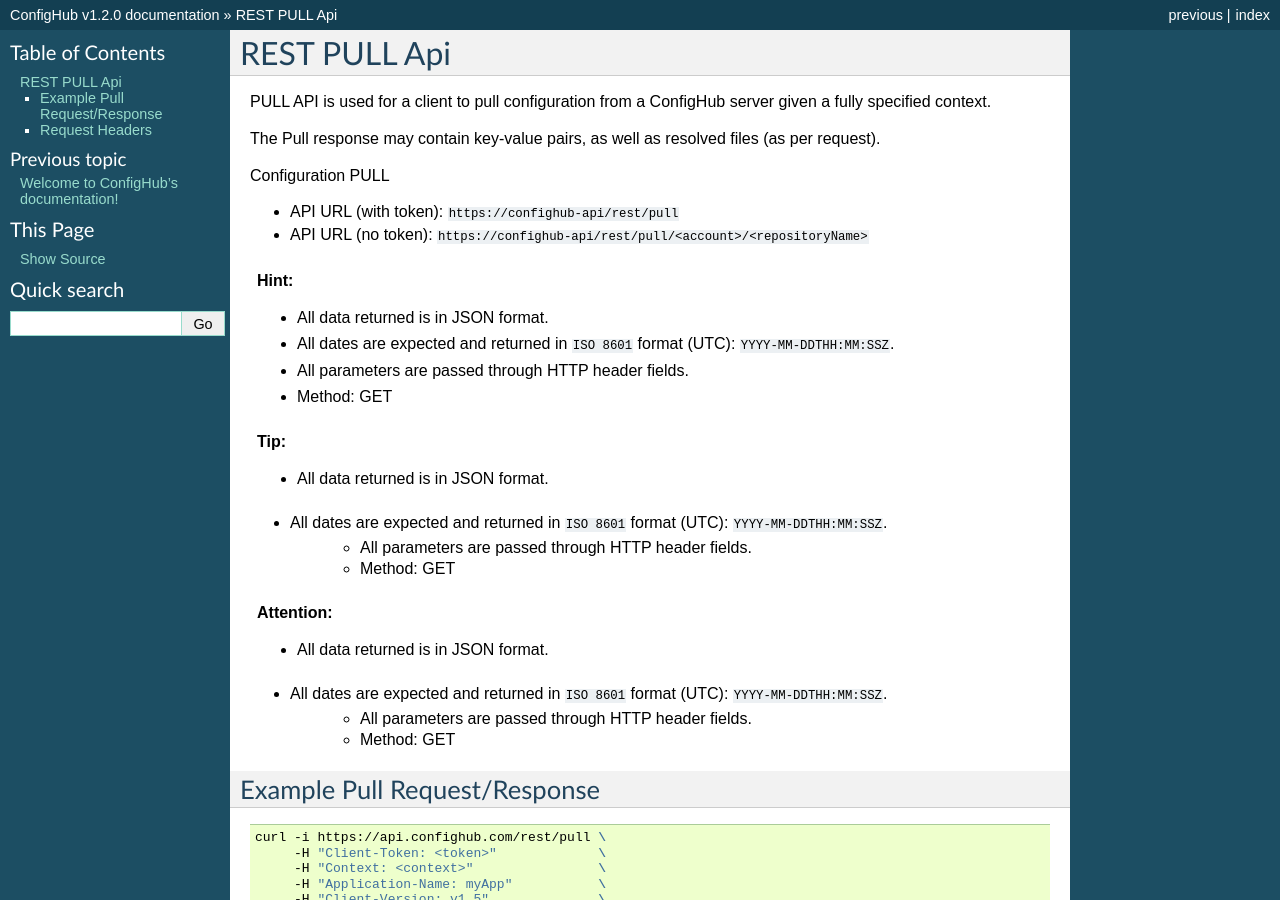
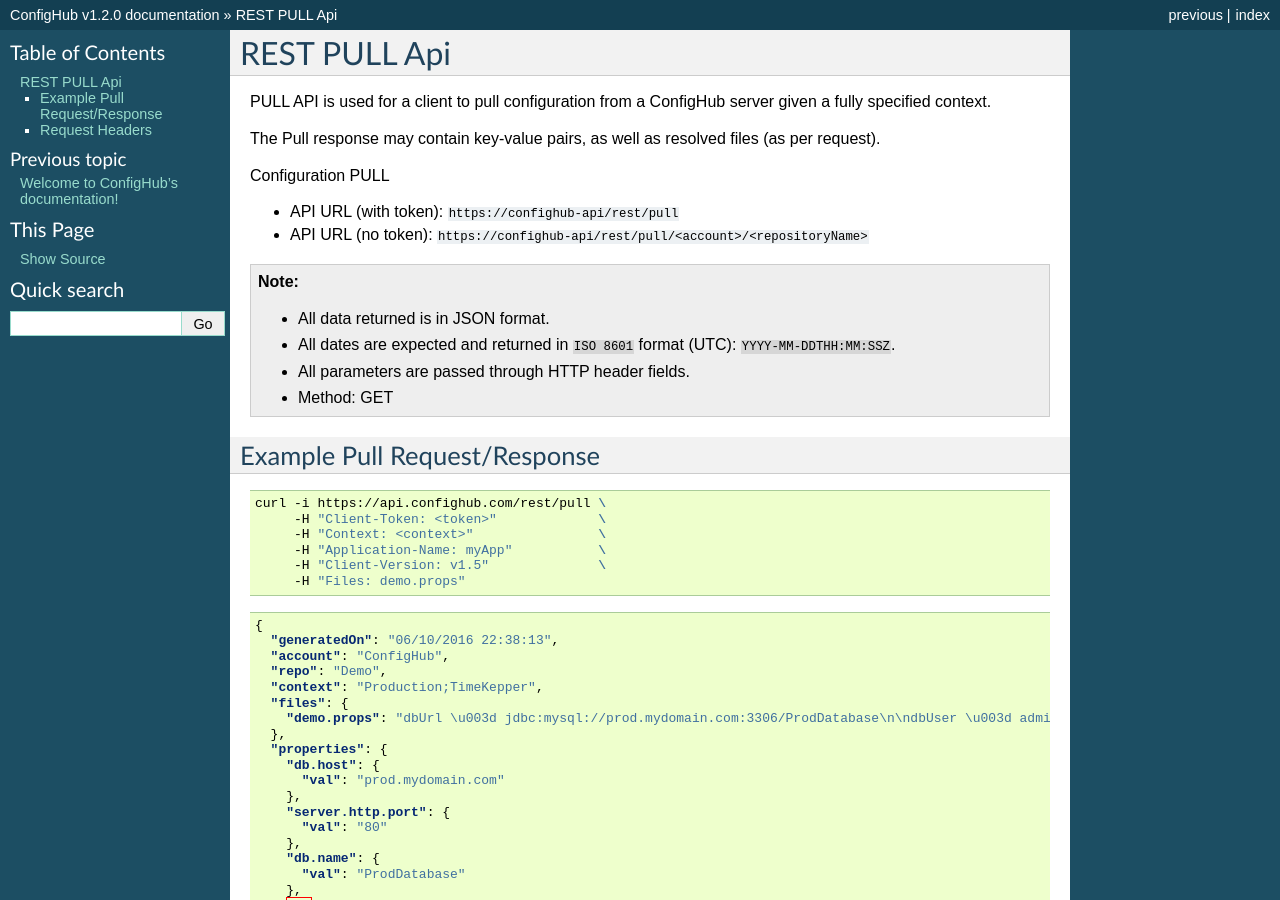
Before and after one commit to ConfigHubPub/Docs, a Sphinx documentation site: the page built from documentation/pages/api_pull.rst, in a window 1280 px wide and 900 px high. Built offline with Sphinx 7.4.7, drawn with Linux system fonts in a browser that asks for light colours; pages that are not in the unit, such as notebooks, are missing from menus.

Commit message:
testing and experimenting

```diff
--- a/documentation/pages/api_pull.rst
+++ b/documentation/pages/api_pull.rst
@@ -14,19 +14,8 @@ Configuration PULL
 - API URL (no token):  ``https://confighub-api/rest/pull/<account>/<repositoryName>``
 
 
-.. hint:: - All data returned is in JSON format.
+.. note:: - All data returned is in JSON format.
    - All dates are expected and returned in ``ISO 8601`` format (UTC): ``YYYY-MM-DDTHH:MM:SSZ``.
-   - All parameters are passed through HTTP header fields.
-   - Method: GET
-
-.. tip:: - All data returned is in JSON format.
-- All dates are expected and returned in ``ISO 8601`` format (UTC): ``YYYY-MM-DDTHH:MM:SSZ``.
-   - All parameters are passed through HTTP header fields.
-   - Method: GET
-
-
-.. attention:: - All data returned is in JSON format.
-- All dates are expected and returned in ``ISO 8601`` format (UTC): ``YYYY-MM-DDTHH:MM:SSZ``.
    - All parameters are passed through HTTP header fields.
    - Method: GET
 
```
